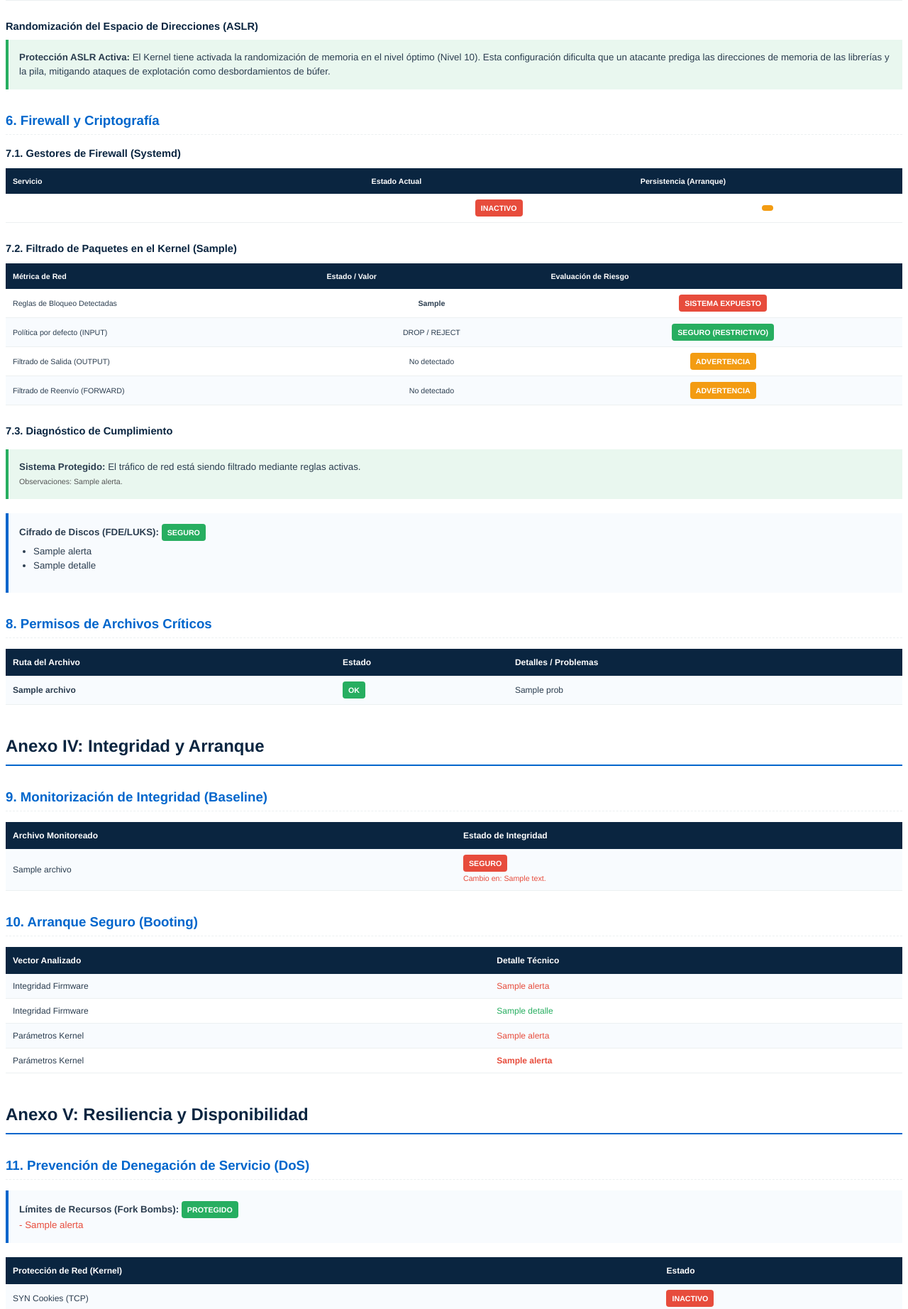
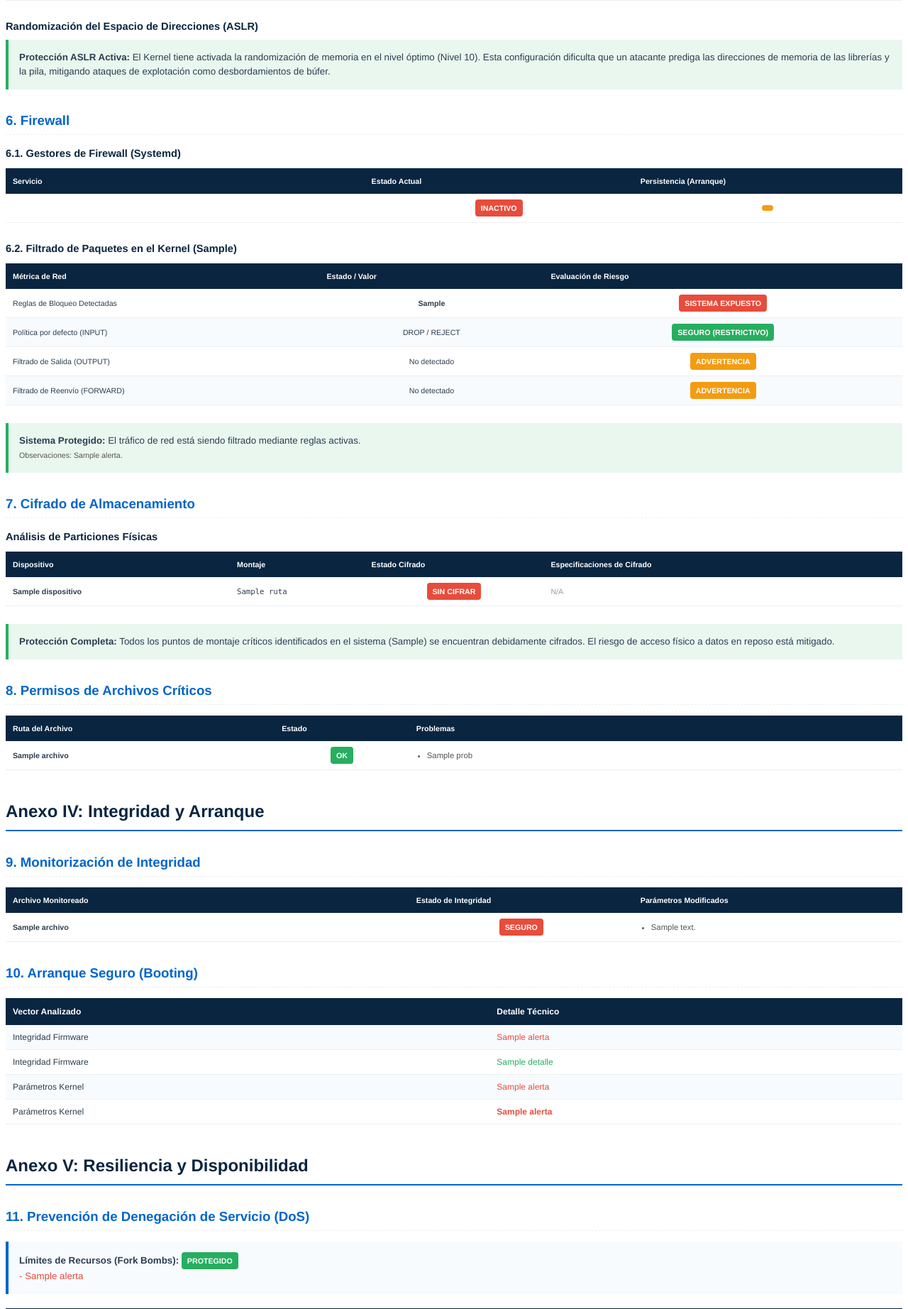
Before and after one commit to AlvaroSanGar/SealGuard, a Python web app: template herramienta_cra/templates/report_template.html in a window 1280 px wide. Shown: the part 3846-5690 px from the top of the page at 71% size. Run offline with Jinja, Linux system fonts and the light colour scheme; the template is opened without the code that fills it: most values are stand-ins (such as "Sample title", 1, 10 or a date in 2020).

Commit message:
Reporte 0.3

```diff
--- a/herramienta_cra/templates/report_template.html
+++ b/herramienta_cra/templates/report_template.html
@@ -61,7 +61,7 @@
     {% set danger_pct = (danger_count / total_controles * 100) if total_controles > 0 else 0 %}
 
 
-    <h1 id="resumen" class="section-title" style="page-break-before: avoid;">Resumen Ejecutivo de Cumplimiento</h1>
+    <h1 id="resumen" class="section-title">Resumen Ejecutivo de Cumplimiento</h1>
     <p>A continuación se muestra un breve resumen de los datos obtenidos sobre el equipo, este documento facilitará la tarea de auditar un sistema siguiendo los requisitos especificados en el anexo I de la CRA.</p>
 
     <table class="summary-layout-table">
@@ -504,8 +504,8 @@
         </div>
     {% endif %}
 
-    <h2 class="subsection-title">6. Firewall y Criptografía</h2>
-    <h3 style="font-size: 11pt; color: var(--navy-blue); margin-bottom: 8px;">7.1. Gestores de Firewall (Systemd)</h3>
+    <h2 class="subsection-title">6. Firewall</h2>
+    <h3 style="font-size: 11pt; color: var(--navy-blue); margin-bottom: 8px;">6.1. Gestores de Firewall (Systemd)</h3>
     <table class="data-table text-xs table-fixed">
         <thead>
             <tr>
@@ -534,7 +534,7 @@
     </table>
 
     <h3 style="font-size: 11pt; color: var(--navy-blue); margin-top: 20px; margin-bottom: 8px;">
-        7.2. Filtrado de Paquetes en el Kernel ({{ datos.hardening.firewall.kernel.tipo_filtro }})
+        6.2. Filtrado de Paquetes en el Kernel ({{ datos.hardening.firewall.kernel.tipo_filtro }})
     </h3>
     <table class="data-table text-xs table-fixed">
         <thead>
@@ -584,7 +584,6 @@
         </tbody>
     </table>
 
-    <h3 style="font-size: 11pt; color: var(--navy-blue); margin-top: 20px;">7.3. Diagnóstico de Cumplimiento</h3>
     {% if datos.hardening.firewall.estado == 'SEGURO' %}
         <div class="success-box">
             <strong>Sistema Protegido:</strong> El tráfico de red está siendo filtrado mediante reglas activas.
@@ -598,54 +597,147 @@
         </div>
     {% endif %}
 
-    <div class="info-box">
-        <strong>Cifrado de Discos (FDE/LUKS):</strong>
-        {% if datos.hardening.cifrado.estado == 'SEGURO' %}<span class="badge bg-safe">SEGURO</span>{% else %}<span class="badge bg-danger">VULNERABLE</span>{% endif %}
-        <ul>
-            {% for alerta in datos.hardening.cifrado.alertas %}<li>{{ alerta }}</li>{% endfor %}
-            {% for det in datos.hardening.cifrado.detalles %}<li>{{ det }}</li>{% endfor %}
-        </ul>
+<h2 class="subsection-title">7. Cifrado de Almacenamiento</h2>
+
+    <h3 style="font-size: 11pt; color: var(--navy-blue); margin-bottom: 8px;">Análisis de Particiones Físicas</h3>
+    <table class="data-table text-xs table-fixed">
+        <thead>
+            <tr>
+                <th class="col-disk">Dispositivo</th>
+                <th class="col-mount">Montaje</th>
+                <th class="col-enc-status">Estado Cifrado</th>
+                <th class="col-algo">Especificaciones de Cifrado</th>
+            </tr>
+        </thead>
+        <tbody>
+            {% for part in datos.hardening.cifrado.lista_particiones %}
+            <tr>
+                <td><strong>{{ part.dispositivo }}</strong></td>
+                <td><code>{{ part.ruta }}</code></td>
+                <td class="text-center">
+                    <span class="badge {% if part.cifrada %}bg-safe{% else %}bg-danger{% endif %}">
+                        {{ 'CIFRADO' if part.cifrada else 'SIN CIFRAR' }}
+                    </span>
+                </td>
+                <td>
+                    {% if part.cifrada %}
+                        <span class="font-mono">{{ part.algoritmo }}</span>
+                        {% if part.advertencia %}
+                            <span class="text-warn-algo">Algoritmo no recomendado según política</span>
+                        {% endif %}
+                    {% else %}
+                        <span class="text-muted">N/A</span>
+                    {% endif %}
+                </td>
+            </tr>
+            {% endfor %}
+        </tbody>
+    </table>
+
+    {% if datos.hardening.cifrado.estado == 'SEGURO' %}
+        <div class="success-box">
+            <strong>Protección Completa:</strong> Todos los puntos de montaje críticos identificados en el sistema ({{ datos.hardening.cifrado.criticos_encontrados | join(', ') }}) se encuentran debidamente cifrados. El riesgo de acceso físico a datos en reposo está mitigado.
         </div>
+    {% else %}
+        <div class="alert-box">
+            <strong>Brecha de Seguridad Detectada:</strong> Se han localizado puntos de montaje críticos sin cifrado de disco activo.
+            <br>
+            <strong>Faltantes:</strong>
+            {% if datos.hardening.cifrado.criticos_faltantes %}
+                <span class="text-danger-bold">{{ datos.hardening.cifrado.criticos_faltantes | join(', ') }}</span>
+            {% else %}
+                <span class="text-danger-bold">No se detectó cifrado en ninguna partición crítica.</span>
+            {% endif %}
+            <p style="margin-top: 8px; font-size: 9pt;">Se recomienda encarecidamente el uso de LUKS para proteger la confidencialidad de la información ante la pérdida o robo físico del equipo.</p>
+        </div>
+    {% endif %}
 
 
 <h2 class="subsection-title">8. Permisos de Archivos Críticos</h2>
-    <table class="data-table">
-        <tr><th>Ruta del Archivo</th><th>Estado</th><th>Detalles / Problemas</th></tr>
+    <table class="data-table text-xs table-fixed">
+        <thead>
+            <tr>
+                <th style="width: 30%;">Ruta del Archivo</th>
+                <th class="text-center" style="width: 15%;">Estado</th>
+                <th style="width: 55%;">Problemas</th>
+            </tr>
+        </thead>
+        <tbody>
             {% for archivo in datos.hardening.archivos_criticos %}
             <tr>
-            <td><strong>{{ archivo.archivo }}</strong></td>
-            <td>
-                {% if archivo.estado == 'SEGURO' %}<span class="badge bg-safe">OK</span>
-                {% elif archivo.estado == 'NO ENCONTRADO' %}<span class="badge bg-warning">MISSING</span>
-                {% else %}<span class="badge bg-danger">RIESGO</span>{% endif %}
+                <td class="col-path"><strong>{{ archivo.archivo }}</strong></td>
+                <td class="text-center">
+                    {% if archivo.estado == 'SEGURO' %}
+                        <span class="badge bg-safe">OK</span>
+                    {% elif archivo.estado == 'NO ENCONTRADO' %}
+                        <span class="badge bg-warning">MISSING</span>
+                    {% else %}
+                        <span class="badge bg-danger">RIESGO</span>
+                    {% endif %}
                 </td>
                 <td>
-                {% if archivo.problemas is string %}{{ archivo.problemas }}{% else %}{{ archivo.problemas | join(', ') }}{% endif %}
+                    {% if archivo.problemas %}
+                        <ul class="table-details-list">
+                            {% if archivo.problemas is string %}
+                                <li>{{ archivo.problemas }}</li>
+                            {% else %}
+                                {% for prob in archivo.problemas %}
+                                    <li>{{ prob }}</li>
+                                {% endfor %}
+                            {% endif %}
+                        </ul>
+                    {% else %}
+                        <span class="text-muted">Permisos y propietario configurados correctamente.</span>
+                    {% endif %}
                 </td>
             </tr>
             {% endfor %}
+        </tbody>
     </table>
 
 
     <h1 id="anexo-4" class="section-title">Anexo IV: Integridad y Arranque</h1>
 
-    <h2 class="subsection-title">9. Monitorización de Integridad (Baseline)</h2>
-    <table class="data-table">
-        <tr><th>Archivo Monitoreado</th><th>Estado de Integridad</th></tr>
+    <h2 class="subsection-title">9. Monitorización de Integridad</h2>
+    <table class="data-table text-xs table-fixed">
+        <thead>
+            <tr>
+                <th style="width: 45%;">Archivo Monitoreado</th>
+                <th class="text-center" style="width: 25%;">Estado de Integridad</th>
+                <th style="width: 30%;">Parámetros Modificados</th>
+            </tr>
+        </thead>
+        <tbody>
             {% for archivo in datos.integridad %}
             <tr>
-            <td>{{ archivo.archivo }}</td>
+                <td class="col-path"><strong>{{ archivo.archivo }}</strong></td>
+                <td class="text-center">
+                    {% if archivo.estado == 'INTACTO' %}
+                        <span class="badge bg-safe">INTACTO</span>
+                    {% elif archivo.estado == 'NO_RASTREADO' %}
+                        <span class="badge bg-warning">NUEVO</span>
+                    {% elif archivo.estado == 'INACCESIBLE / BORRADO' %}
+                        <span class="badge bg-danger">BORRADO</span>
+                    {% else %}
+                        <span class="badge bg-danger">{{ archivo.estado }}</span>
+                    {% endif %}
+                </td>
                 <td>
-                {% if archivo.estado == 'INTACTO' %}<span class="badge bg-safe">INTACTO</span>
-                {% elif archivo.estado == 'NO_RASTREADO' %}<span class="badge bg-warning">NUEVO EN SISTEMA</span>
-                {% else %}<span class="badge bg-danger">{{ archivo.estado }}</span>{% endif %}
-
-                {% if archivo.detalle_cambio %}<br><span style="font-size: 8pt; color: #e74c3c;">Cambio en: {{ archivo.detalle_cambio }}</span>{% endif %}
+                    {% if archivo.detalles_cambio and archivo.detalles_cambio|length > 0 %}
+                        <ul class="table-details-list">
+                            {% for cambio in archivo.detalles_cambio %}
+                                <li>{{ cambio }}</li>
+                            {% endfor %}
+                        </ul>
+                    {% else %}
+                        <span class="text-muted">---</span>
+                    {% endif %}
                 </td>
             </tr>
             {% else %}
-        <tr><td colspan="2" class="text-center">No se detectó un archivo baseline (history/escaneo_baseline.json).</td></tr>
+            <tr><td colspan="3" class="text-center text-muted">No se detectó un archivo baseline (history/escaneo_baseline.json).</td></tr>
             {% endfor %}
+        </tbody>
     </table>
 
     <h2 class="subsection-title">10. Arranque Seguro (Booting)</h2>
--- a/herramienta_cra/templates/styles.css
+++ b/herramienta_cra/templates/styles.css
@@ -297,3 +297,17 @@ ul { margin-top: 5px; padding-left: 20px; }
 }
 .status-on { background-color: #27ae60; }
 .status-off { background-color: #e74c3c; }
+
+
+/* --- CIFRADO DE DISCOS --- */
+.col-disk { width: 25%; }
+.col-mount { width: 15%; }
+.col-enc-status { width: 20%; text-align: center; }
+.col-algo { width: 40%; }
+
+.text-warn-algo {
+    color: #d35400;
+    font-size: 7.5pt;
+    display: block;
+    margin-top: 2px;
+}
```
Also changed, not shown: herramienta_cra/modules/hardening.py (+34 -18 lines), herramienta_cra/modules/integrity.py (+16 -4 lines). Lines whose indentation alone changed are shown as unchanged.
